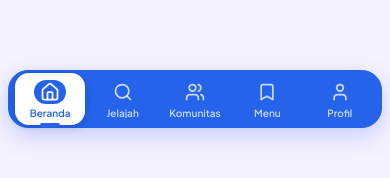
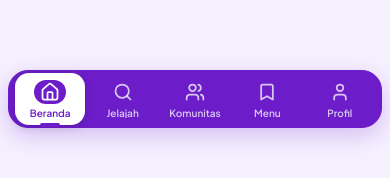
Before and after one commit to yukusocialindonesia-cpu/YUKU-SOCIAL-PRODUCTION, a React (Vite) app: page / in a window 390 px wide. Shown: the part 708-886 px from the top of the page. Built offline with nearby package versions, Linux system fonts and the light colour scheme; no server answers; the database is empty; what @capacitor/core would draw is missing.

Commit message:
Apply YUKU premium purple to navigation UI

```diff
--- a/src/layouts/MobileBottomNav.tsx
+++ b/src/layouts/MobileBottomNav.tsx
@@ -74,7 +74,7 @@ export const MobileBottomNav: React.FC<MobileBottomNavProps> = ({ currentPath, o
   ];
 
   const navShell =
-    'md:hidden fixed inset-x-0 bottom-[calc(env(safe-area-inset-bottom)+8px)] z-40 mx-auto w-[calc(100%-16px)] sm:w-[calc(100%-24px)] max-w-[480px] rounded-[20px] sm:rounded-[24px] border border-[#2563EB] bg-[#2563EB] px-1.5 sm:px-2 py-0.5 shadow-[0_8px_24px_rgba(37,99,235,0.24)] backdrop-blur-2xl';
+    'md:hidden fixed inset-x-0 bottom-[calc(env(safe-area-inset-bottom)+8px)] z-40 mx-auto w-[calc(100%-16px)] sm:w-[calc(100%-24px)] max-w-[480px] rounded-[20px] sm:rounded-[24px] border border-[#6C1DC9] bg-[#6C1DC9] px-1.5 sm:px-2 py-0.5 shadow-[0_8px_24px_rgba(108,29,201,0.24)] backdrop-blur-2xl';
 
   if (isAuthLoading) {
     return (
@@ -101,20 +101,20 @@ export const MobileBottomNav: React.FC<MobileBottomNavProps> = ({ currentPath, o
                 aria-current={active ? 'page' : undefined}
                 className={`group relative flex min-h-[52px] w-full flex-col items-center justify-center gap-1 rounded-[14px] sm:rounded-[18px] px-0.5 sm:px-1 py-1 text-[10px] sm:text-[11px] font-semibold transition-all duration-200 active:scale-95 ${
                   active
-                    ? 'bg-white text-[#2563EB] shadow-[0_2px_8px_rgba(0,0,0,0.16)]'
+                    ? 'bg-white text-[#6C1DC9] shadow-[0_2px_8px_rgba(0,0,0,0.16)]'
                     : 'text-white/75 hover:bg-white/10 hover:text-white'
                 }`}
               >
                 <span className={`flex h-6 w-8 sm:h-7 sm:w-9 items-center justify-center rounded-xl transition-all duration-200 ${
                   active
-                    ? 'bg-[#2563EB] text-white'
+                    ? 'bg-[#6C1DC9] text-white'
                     : 'text-white/75 group-hover:text-white'
                 }`}>
                   {item.icon}
                 </span>
                 <span className="max-w-full truncate leading-none">{item.label}</span>
                 {active && (
-                  <span className="absolute -bottom-0.5 left-1/2 h-1 w-5 -translate-x-1/2 rounded-full bg-[#2563EB]" />
+                  <span className="absolute -bottom-0.5 left-1/2 h-1 w-5 -translate-x-1/2 rounded-full bg-[#6C1DC9]" />
                 )}
               </button>
             </li>
```
